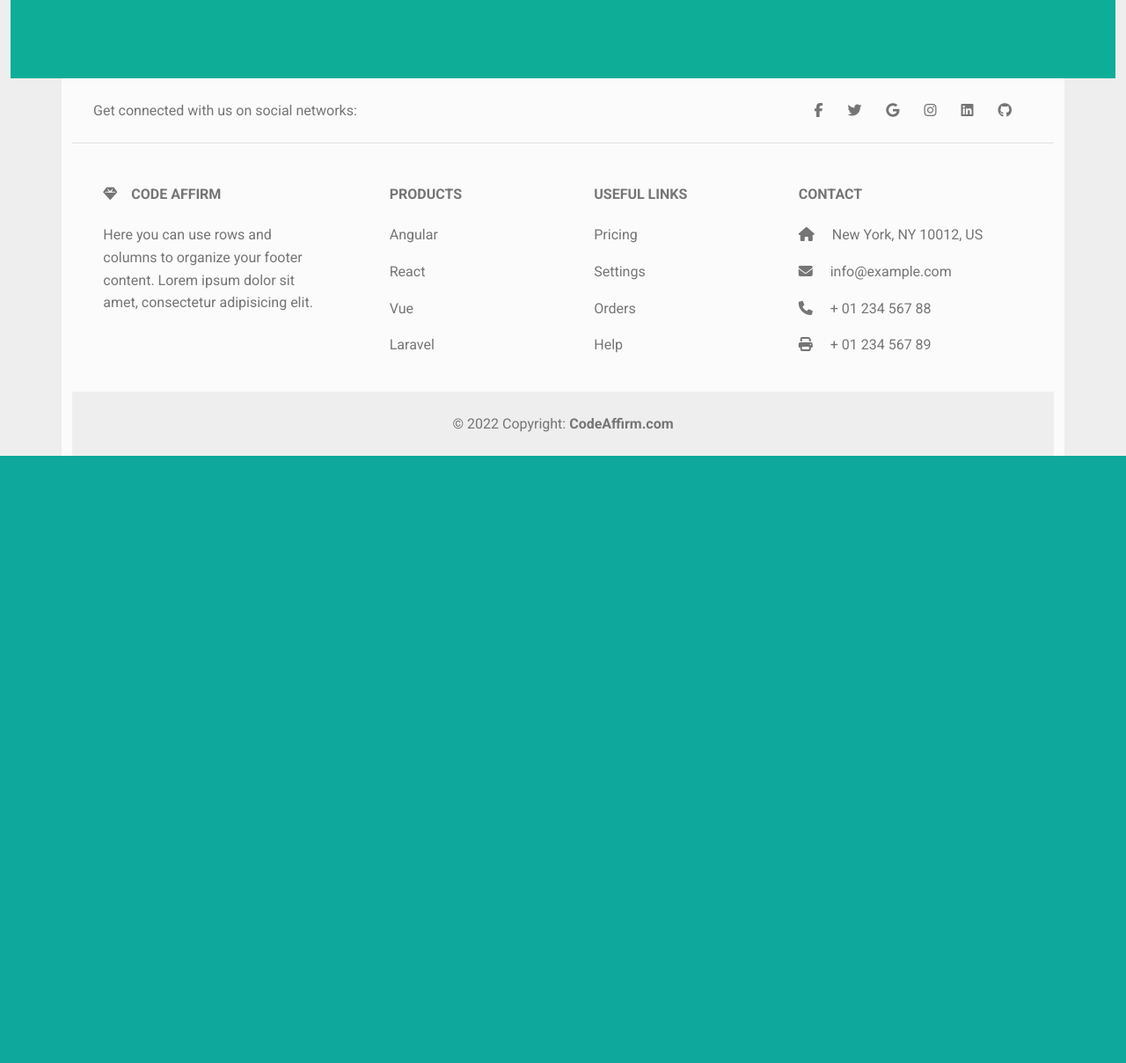
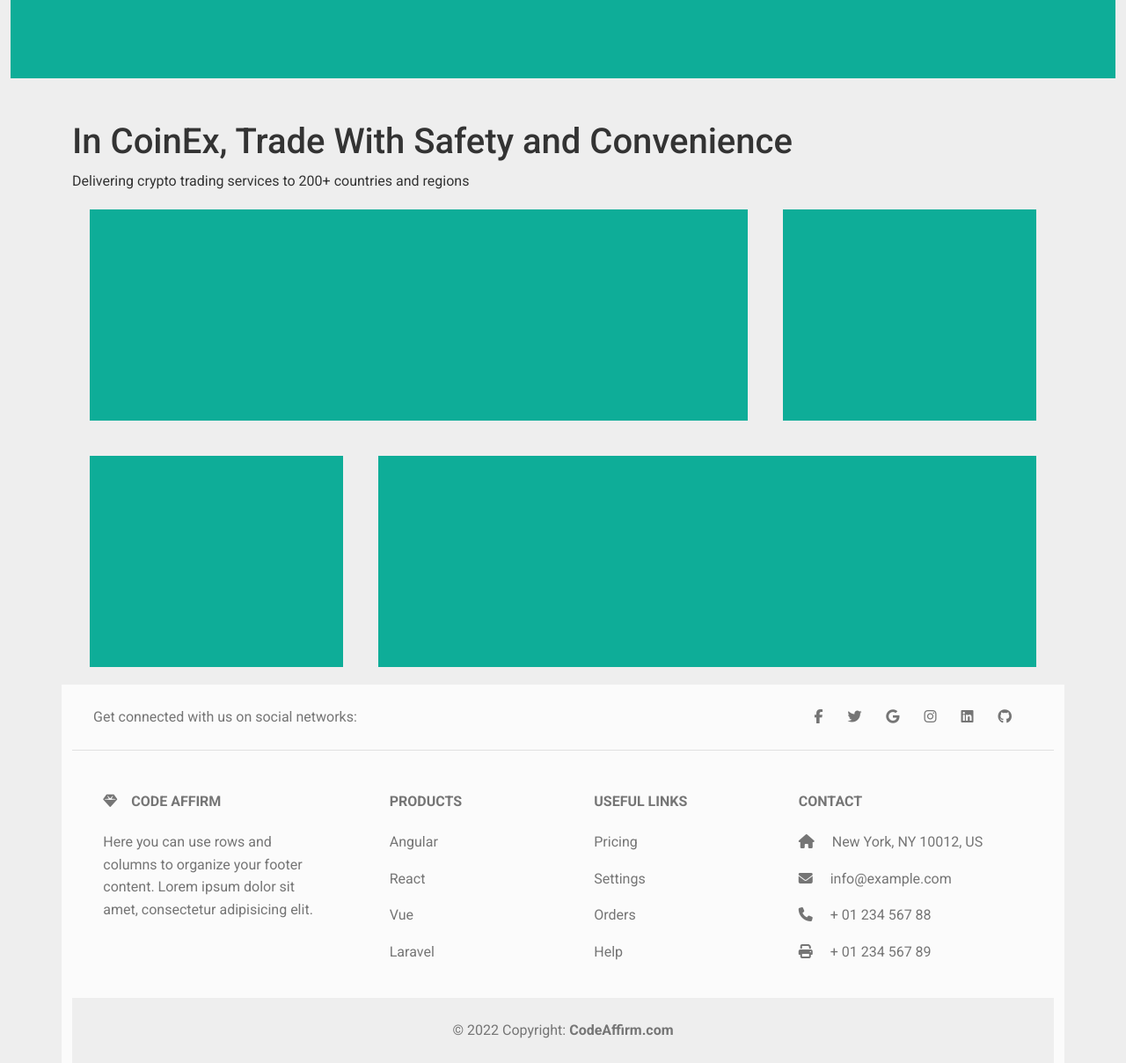
Before and after one commit to moonDev0/coin-affirm, a PHP site: page / in a window 1280 px wide. Shown: the part 1966-3174 px from the top of the page at 88% size. Before the commit the page ends 2484 px from the top, so only its background shows below. Run offline with PHP 8.4, Linux system fonts and the light colour scheme; some libraries are stand-ins or nearby versions.

Commit message:
benefit layout

```diff
--- a/css/style.css
+++ b/css/style.css
@@ -266,3 +266,25 @@ li{
     height: 200px !important;
 }
 /* market trends */
+
+/* benefit contents */
+.top-item, .down-item{
+    height: 30vh;
+    background-color: #0ead98;
+    margin: 20px;
+}
+.benefit-top :nth-child(1){
+    width: 65vw;
+}
+.benefit-top :nth-child(2){
+    width: 25vw;
+}
+
+
+.benefit-down :nth-child(1){
+    width: 25vw;
+}
+.benefit-down :nth-child(2){
+    width: 65vw;
+}
+/* benefit contents */
--- a/index.html
+++ b/index.html
@@ -149,7 +149,6 @@ rel="stylesheet"
         </section>
         <!-- <section class="main"><h2>Coin Affirm contents</h2></section> -->
         <section class="loyalty"></section>
-        <section class="benefit"></section>
         <section class="app">
             <div class="app-left">
                 <div class="title">
@@ -188,6 +187,21 @@ rel="stylesheet"
                     </button>
                   </div>
             </div>
+        </section>
+        <!-- benefit contents -->
+        <section class="benefit container mt-5">
+          <div class="benefit-title">
+            <h1>In CoinEx, Trade With Safety and Convenience</h1>
+            <span>Delivering crypto trading services to 200+ countries and regions</span>
+          </div>
+          <div class="benefit-top d-flex justify-content-around">
+            <div class="top-item"></div>
+            <div class="top-item"></div>
+          </div>
+          <div class="benefit-down d-flex justify-content-around">
+            <div class="down-item"></div>
+            <div class="down-item"></div>
+          </div>
         </section>
         <!-- Footer -->
 <footer class="container text-center text-lg-start bg-light text-muted">
```
